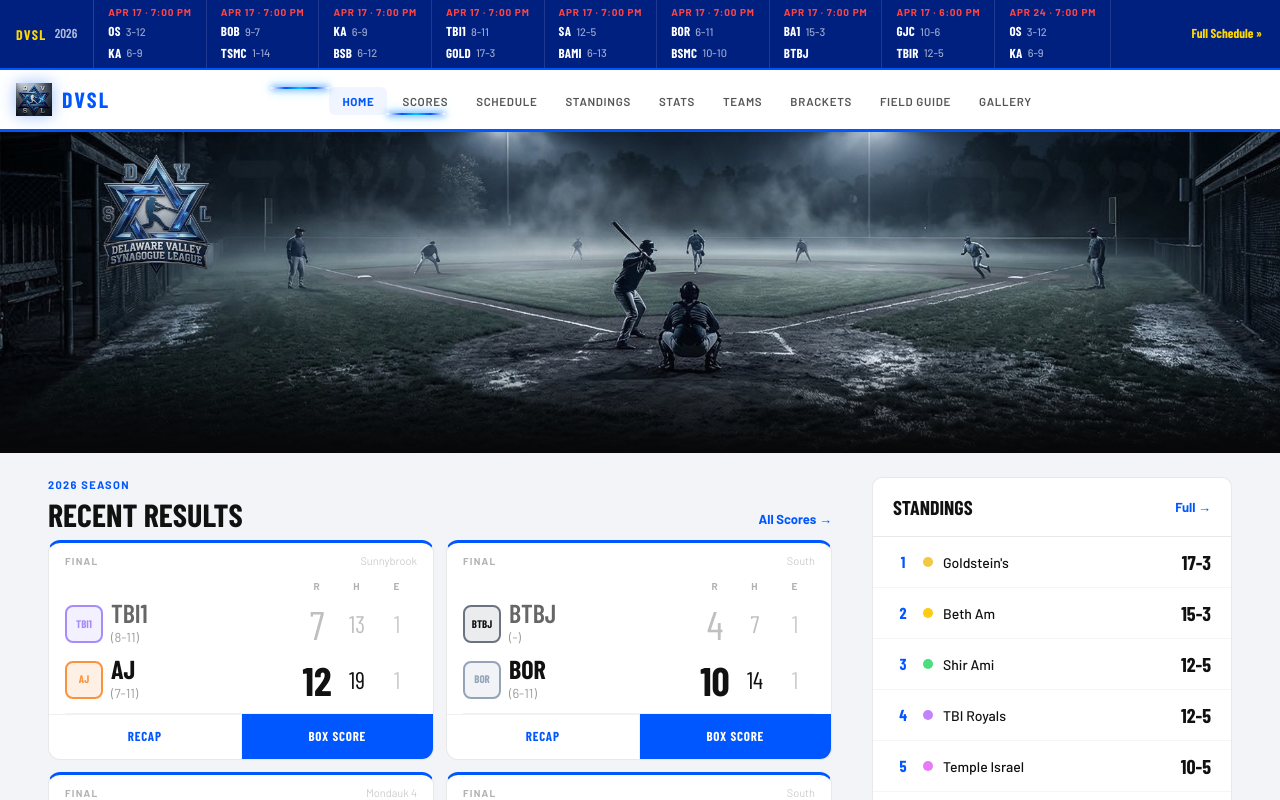
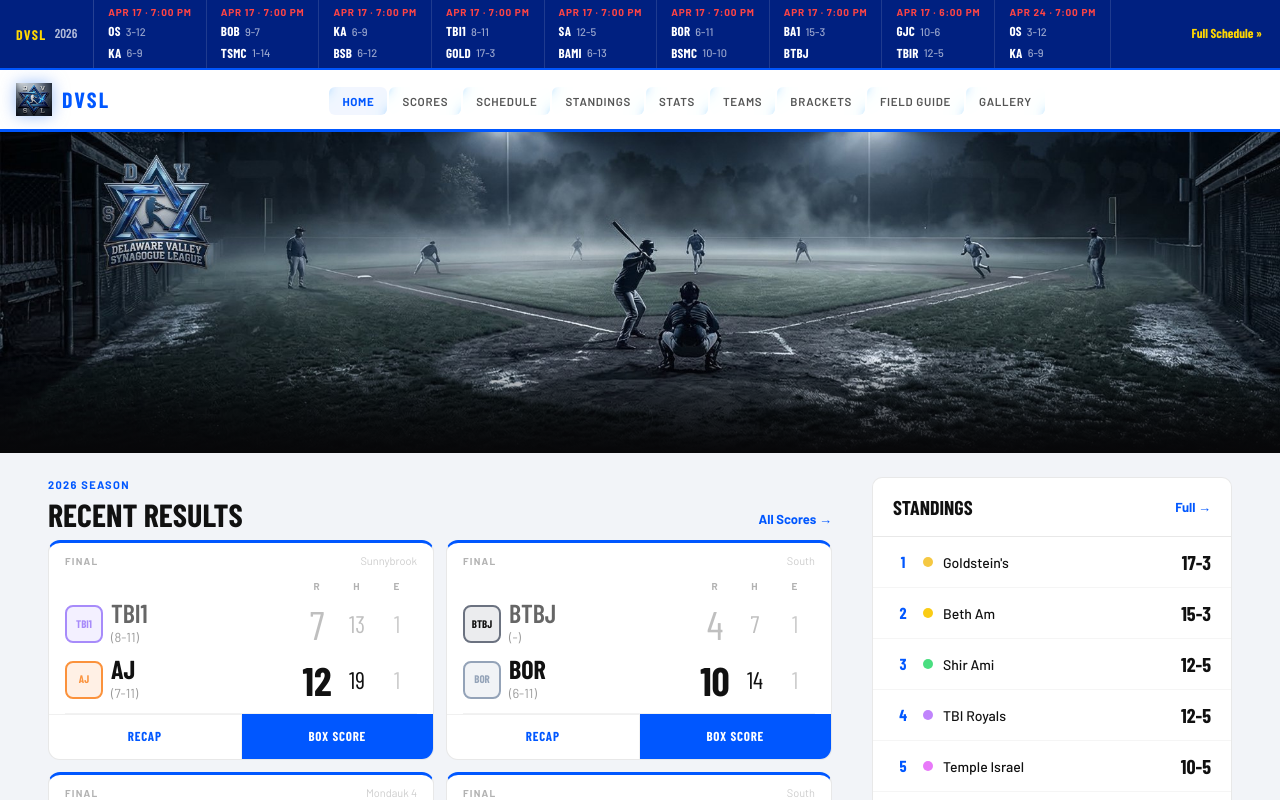
Before and after one commit to ExploringDoor/react-DVSL, a React (Vite) app: page / in a window 1280 px wide. Shown: the top 800 px of the page. Built offline with nearby package versions, Linux system fonts and the light colour scheme; a web font is replaced by a local one.

Commit message:
Add files via upload

```diff
--- a/src/components/Navbar.jsx
+++ b/src/components/Navbar.jsx
@@ -44,7 +44,7 @@ export default function Navbar() {
             <li key={l.to}>
               <NavLink to={l.to} end={l.to==='/'} className={({ isActive }) => `nav-link${isActive?' active':''}`}>
                 {l.label}
-                <span className="neon-bottom" />
+                <span className="neon-border" />
               </NavLink>
             </li>
           ))}
--- a/src/index.css
+++ b/src/index.css
@@ -551,64 +551,78 @@ nav {
 }
 
 /* ═══════════════════════════════════════
-   NEON ACTIVE TAB EFFECT
+   NEON ACTIVE TAB — BORDER RACE EFFECT
 ═══════════════════════════════════════ */
 
-@keyframes neon-top {
-  0%   { left: -100%; width: 0; }
-  50%  { left: 0; width: 100%; }
-  100% { left: 100%; width: 0; }
-}
-@keyframes neon-bottom {
-  0%   { right: -100%; width: 0; }
-  50%  { right: 0; width: 100%; }
-  100% { right: 100%; width: 0; }
-}
-
+/* The active tab wrapper */
 .nav-link.active {
   position: relative;
   color: #0057FF !important;
   font-weight: 700;
-  background: rgba(0,87,255,0.06);
+  background: rgba(0,87,255,0.05);
   border-radius: 6px;
   padding-bottom: 7px !important;
   border-bottom: none !important;
   overflow: hidden;
 }
 
-/* Remove old underline pseudo */
-.nav-link.active::after {
-  display: none !important;
+/* Hide old underline */
+.nav-link.active::after { display: none !important; }
+.nav-link.active::before { display: none !important; }
+
+/* The 4-sided neon border container */
+.neon-border {
+  position: absolute;
+  inset: 0;
+  border-radius: 6px;
+  pointer-events: none;
+  overflow: hidden;
 }
 
-/* Top neon line */
-.nav-link.active::before {
+/* Single dot/line that races around all 4 sides */
+.neon-border::before {
   content: '';
   position: absolute;
-  top: 0; left: 0;
+  width: 40px;
   height: 2px;
-  width: 100%;
-  background: linear-gradient(90deg, transparent, #0057FF, #00c8ff, #0057FF, transparent);
-  box-shadow: 0 0 6px #0057FF, 0 0 12px #00c8ff;
-  animation: neon-sweep-top 2s linear infinite;
+  background: linear-gradient(90deg, transparent, #00c8ff, #fff, #00c8ff, transparent);
+  box-shadow: 0 0 8px #0057FF, 0 0 16px #00c8ff, 0 0 24px #00c8ff;
+  animation: neon-race-1 2s linear infinite;
+  border-radius: 2px;
+}
+.neon-border::after {
+  content: '';
+  position: absolute;
+  width: 40px;
+  height: 2px;
+  background: linear-gradient(90deg, transparent, #00c8ff, #fff, #00c8ff, transparent);
+  box-shadow: 0 0 8px #0057FF, 0 0 16px #00c8ff, 0 0 24px #00c8ff;
+  animation: neon-race-2 2s linear infinite;
+  border-radius: 2px;
 }
 
-/* Bottom neon line */
-.nav-link.active > span.neon-bottom {
-  position: absolute;
-  bottom: 0; right: 0;
-  height: 2px;
-  width: 100%;
-  background: linear-gradient(270deg, transparent, #0057FF, #00c8ff, #0057FF, transparent);
-  box-shadow: 0 0 6px #0057FF, 0 0 12px #00c8ff;
-  animation: neon-sweep-bottom 2s linear infinite;
+/* Line 1 races: top left→right, right top→bottom, bottom right→left, left bottom→top */
+@keyframes neon-race-1 {
+  0%   { top: 0;    left: -40px;  width: 40px; height: 2px;  transform: none; }
+  24%  { top: 0;    left: calc(100% + 0px); width: 40px; height: 2px; transform: none; }
+  25%  { top: 0;    right: 0; left: auto; width: 2px; height: 0px; transform: none; }
+  49%  { top: 100%; right: 0; left: auto; width: 2px; height: 40px; transform: none; }
+  50%  { bottom: 0; right: 0; left: auto; top: auto; width: 40px; height: 2px; transform: none; }
+  74%  { bottom: 0; left: -40px; right: auto; top: auto; width: 40px; height: 2px; transform: none; }
+  75%  { bottom: 0; left: 0; right: auto; top: auto; width: 2px; height: 0; transform: none; }
+  99%  { top: -40px; left: 0; bottom: auto; right: auto; width: 2px; height: 40px; transform: none; }
+  100% { top: 0; left: -40px; width: 40px; height: 2px; transform: none; }
 }
 
-@keyframes neon-sweep-top {
-  0%   { transform: translateX(-100%); }
-  100% { transform: translateX(100%); }
+/* Line 2 starts halfway around (opposite) */
+@keyframes neon-race-2 {
+  0%   { bottom: 0; right: -40px; left: auto; top: auto; width: 40px; height: 2px; }
+  24%  { bottom: 0; left: -40px;  right: auto; top: auto; width: 40px; height: 2px; }
+  25%  { bottom: 0; left: 0; right: auto; top: auto; width: 2px; height: 0; }
+  49%  { top: -40px; left: 0; bottom: auto; right: auto; width: 2px; height: 40px; }
+  50%  { top: 0; left: -40px; width: 40px; height: 2px; }
+  74%  { top: 0; left: calc(100% + 0px); width: 40px; height: 2px; }
+  75%  { top: 0; right: 0; left: auto; width: 2px; height: 0; }
+  99%  { top: 100%; right: 0; left: auto; width: 2px; height: 40px; }
+  100% { bottom: 0; right: -40px; left: auto; top: auto; width: 40px; height: 2px; }
 }
-@keyframes neon-sweep-bottom {
-  0%   { transform: translateX(100%); }
-  100% { transform: translateX(-100%); }
-}
```
